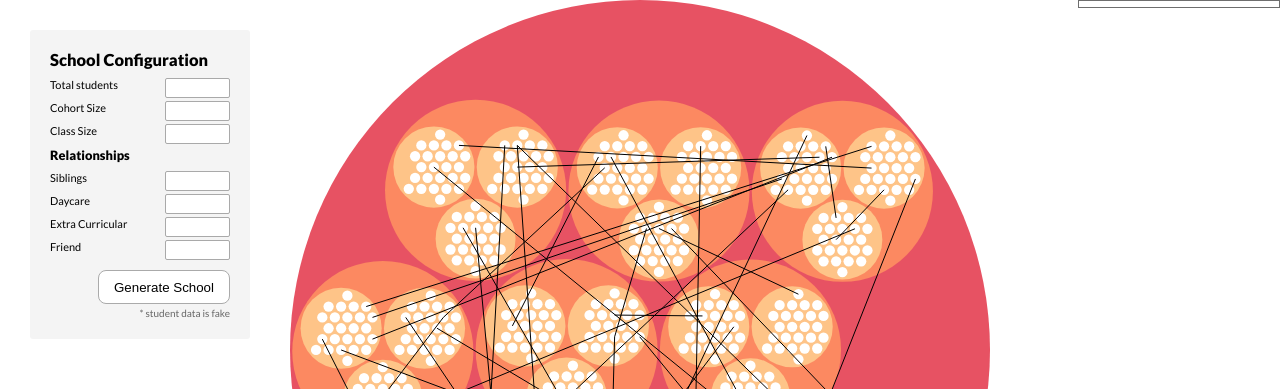
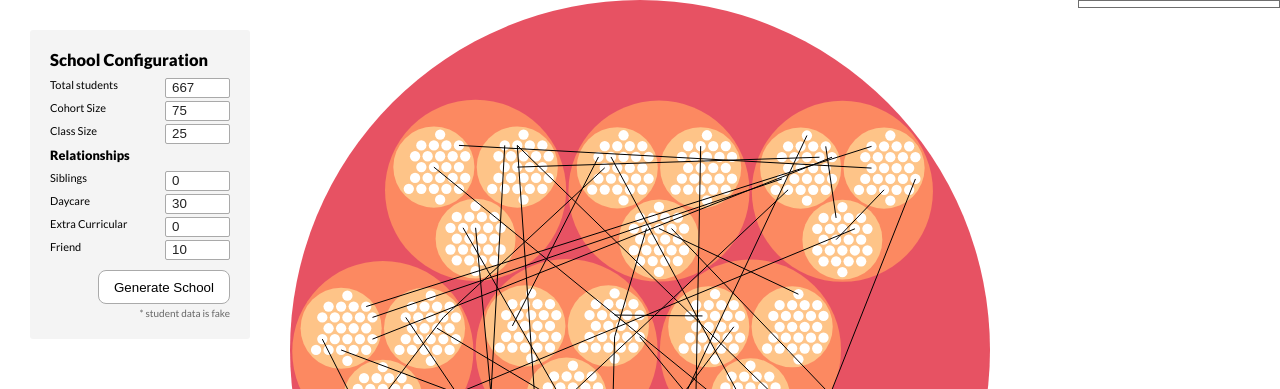
Before and after one commit to flyer1/CatBreakout, an Angular app: page /covid-tracker in a window 1280 px wide. Shown: the top 389 px of the page. Built offline with nearby package versions, Linux system fonts and the light colour scheme.

Commit message:
Wired up school options to formgroup

```diff
--- a/src/app/app.module.ts
+++ b/src/app/app.module.ts
@@ -1,5 +1,6 @@
 import { BrowserModule } from '@angular/platform-browser';
 import { NgModule } from '@angular/core';
+import { ReactiveFormsModule } from '@angular/forms';
 import { CommonModule } from '@angular/common';
 import { HttpClientModule } from '@angular/common/http';
 
@@ -29,7 +30,8 @@ import { CirclePackComponent } from './covid-tracker/home/chart/circle-pack.comp
     BrowserModule,
     AppRoutingModule,
     CommonModule,
-    HttpClientModule
+    HttpClientModule,
+    ReactiveFormsModule
   ],
   providers: [],
   bootstrap: [AppComponent]
--- a/src/app/covid-tracker/home/chart/circle-pack.component.ts
+++ b/src/app/covid-tracker/home/chart/circle-pack.component.ts
@@ -6,7 +6,6 @@ import { ScaleSequential, scaleSequential } from 'd3-scale';
 import { interpolateMagma } from 'd3-scale-chromatic';
 import { pack, hierarchy, HierarchyCircularNode } from 'd3-hierarchy';
 
-import { SchoolService } from '../../services/school.service';
 import { StudentRelationshipNode } from '../../models/student.model';
 
 // We are using a type alias here b/c some of the D3 type names are so long that they distract from the code.
@@ -20,7 +19,14 @@ type D3Node = HierarchyCircularNode<any>;
 })
 export class CirclePackComponent implements OnInit {
 
-  @Input() data: any;
+  @Input() set data(value: any[]) {
+    this._data = value;
+    if (value) {
+      this.init();
+    }
+  }
+  get data(): any[] { return this._data; }
+  private _data: any;
 
   /////////////////////////////////////////////////////////////////////////////////////////
   @ViewChild('tooltip', { static: true }) tooltip: ElementRef;
@@ -45,12 +51,18 @@ export class CirclePackComponent implements OnInit {
   activeData: any;
 
   /////////////////////////////////////////////////////////////////////////////////////////
-  constructor(private schoolService: SchoolService, private renderer: Renderer2) { }
+  constructor(private renderer: Renderer2) { }
 
   ngOnInit() {
+  }
+
+  init() {
+    if (this.svg) {
+      this.svg.remove();
+    }
+
     this.width = 700;
     this.height = 700;
-
     this.getData();
     this.createChart();
     this.initTooltip();
@@ -61,7 +73,6 @@ export class CirclePackComponent implements OnInit {
     this.relationships = this.getRelationships(this.root);
 
     this.focus = this.root;
-
   }
 
   createChart() {
--- a/src/app/covid-tracker/home/covid-tracker.component.html
+++ b/src/app/covid-tracker/home/covid-tracker.component.html
@@ -1,41 +1,45 @@
 <div class="covid-tracker">
-  <div class="school-settings">
+  <div [formGroup]="form" class="school-settings">
     <h2>School Configuration</h2>
-    <form>
+    <div>
       <div class="control-group">
         <label>Total students</label>
-        <input type="number">
+        <input formControlName="totalStudents" type="number">
       </div>
       <div class="control-group">
         <label>Cohort Size</label>
-        <input type="number">
+        <input formControlName="cohortSize" type="number">
       </div>
       <div class="control-group">
         <label>Class Size</label>
-        <input type="number">
+        <input formControlName="classSize" type="number">
       </div>
+
+      <div formGroupName="relationshipCounts">
         <h3>Relationships</h3>
         <div class="control-group">
           <label>Siblings</label>
-        <input type="number">
+          <input formControlName="siblings" type="number">
         </div>
         <div class="control-group">
           <label>Daycare</label>
-        <input type="number">
+          <input formControlName="daycare" type="number">
         </div>
         <div class="control-group">
           <label>Extra Curricular</label>
-        <input type="number">
+          <input formControlName="extraCurricular" type="number">
         </div>
         <div class="control-group">
           <label>Friend</label>
-        <input type="number">
+          <input formControlName="friend" type="number">
         </div>
+      </div>
+
       <div class="actions">
         <button type="button" (click)="generateSchool()">Generate School</button>
         <span class="disclaimer">* student data is fake</span>
       </div>
-    </form>
+    </div>
   </div>
 
   <app-circle-pack [data]="data"></app-circle-pack>
--- a/src/app/covid-tracker/home/covid-tracker.component.ts
+++ b/src/app/covid-tracker/home/covid-tracker.component.ts
@@ -1,6 +1,7 @@
 import { Component, OnInit, ViewEncapsulation, ViewChild, ElementRef, Renderer2 } from '@angular/core';
-
+import { FormBuilder, FormGroup } from '@angular/forms'
 import { SchoolService } from '../services/school.service';
+import { SchoolOptions, School } from '../models/school.model';
 
 @Component({
   templateUrl: './covid-tracker.component.html',
@@ -14,11 +15,38 @@ export class CovidTrackerComponent implements OnInit {
   /////////////////////////////////////////////////////////////////////////////////////////
 
   data: any;
+  form: FormGroup;
 
   /////////////////////////////////////////////////////////////////////////////////////////
-  constructor(private schoolService: SchoolService) { }
+
+  get formValue(): SchoolOptions { return this.form.value; }
+
+  /////////////////////////////////////////////////////////////////////////////////////////
+  constructor(private schoolService: SchoolService, private fb: FormBuilder) { }
 
   ngOnInit() {
+    this.initForm();
+    this.getData();
+  }
+
+  initForm() {
+    const options = School.resetSchool();
+
+    this.form = this.fb.group({
+      totalStudents: options.totalStudents,
+      cohortSize: options.cohortSize,
+      classSize: options.classSize,
+
+      relationshipCounts: this.fb.group({
+        siblings: options.relationshipCounts.siblings,
+        daycare: options.relationshipCounts.daycare,
+        extraCurricular: options.relationshipCounts.extraCurricular,
+        friend: options.relationshipCounts.friend,
+      })
+    });
+  }
+
+  getData() {
     this.data = this.stratifyData();
   }
 
@@ -53,5 +81,8 @@ export class CovidTrackerComponent implements OnInit {
     return result;
   }
 
-  generateSchool() { }
+  generateSchool() {
+    this.schoolService.init(this.formValue);
+    this.getData();
+  }
 }
--- a/src/app/covid-tracker/models/school.model.ts
+++ b/src/app/covid-tracker/models/school.model.ts
@@ -1,6 +1,4 @@
 import { Cohort } from "./cohort.model";
-import { SchoolOptions } from '../services/school.service';
-
 export class School {
     name: string;
     cohorts: Cohort[];
@@ -22,3 +20,17 @@ export class School {
         };
     }
 }
+
+export class SchoolOptions {
+
+    totalStudents: number;
+    cohortSize: number;
+    classSize: number;
+
+    relationshipCounts: {
+        siblings: number;
+        daycare: number;
+        extraCurricular: number;
+        friend: number;
+    }
+}
--- a/src/app/covid-tracker/services/school.service.ts
+++ b/src/app/covid-tracker/services/school.service.ts
@@ -1,7 +1,7 @@
 import { Injectable } from '@angular/core';
 import { name } from 'faker';
 
-import { School } from '../models/school.model';
+import { School, SchoolOptions } from '../models/school.model';
 import { Class } from '../models/class.model';
 import { Cohort } from '../models/cohort.model';
 import { Student, StudentStatus, RelationshipType } from '../models/student.model';
@@ -27,6 +27,7 @@ export class SchoolService {
         this.createSchool(options);
         this.flattenStudents();
         this.createAllRelationships(options);
+
         console.log(this.school);
 
         return this.school;
@@ -109,7 +110,7 @@ export class SchoolService {
 
     createStudent(index: number): Student {
         const newStudent: Student = {
-            id: this.nextStudentId++,
+            id: index,
             name: `${name.firstName()} ${name.lastName()}`,
             relationships: [],
             status: StudentStatus.normal,
@@ -170,7 +171,7 @@ export class SchoolService {
     }
 
     getRandomStudentId() {
-        return getRandom(0, this.nextStudentId - 1);
+        return getRandom(0, this.school.totalStudents - 1);
     }
 
     findStudent(studentId: number) {
@@ -179,17 +180,3 @@ export class SchoolService {
 
     //#endregion
 }
-
-export class SchoolOptions {
-
-    totalStudents: number;
-    cohortSize: number;
-    classSize: number;
-
-    relationshipCounts: {
-        siblings: number;
-        daycare: number;
-        extraCurricular: number;
-        friend: number;
-    }
-}
```
Lines whose indentation alone changed are shown as unchanged.
